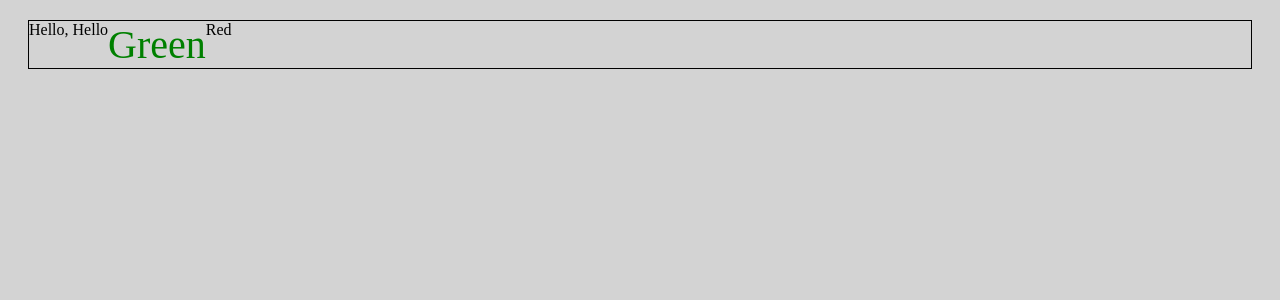
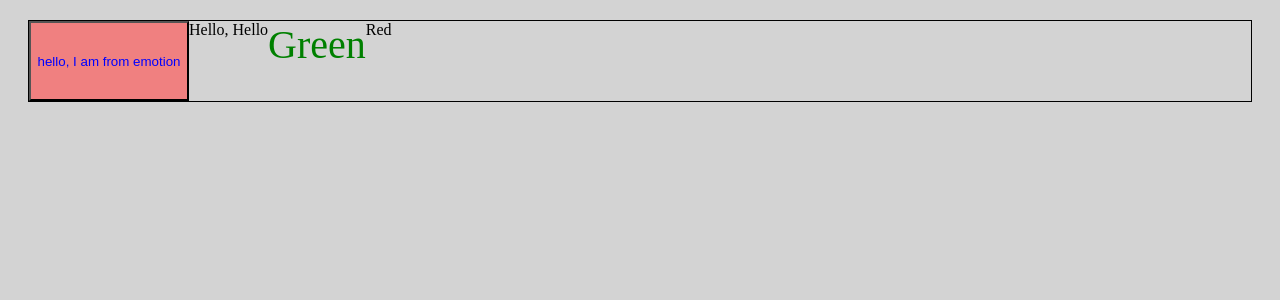
Before and after one commit to bobbyquennell/peggy, a React app: page / in a window 1280 px wide. Shown: the top 300 px of the page. Built offline with nearby package versions, Linux system fonts and the light colour scheme; the HTML template or start-up script is replaced by a standard one.

Commit message:
install emotion 👩‍🎤 css-in-js 🚀
- add a simple emotion button as an example

```diff
--- a/package.json
+++ b/package.json
@@ -17,6 +17,8 @@
   "author": "bobby wang",
   "license": "ISC",
   "dependencies": {
+    "@emotion/react": "^11.4.0",
+    "@emotion/styled": "^11.3.0",
     "classnames": "^2.3.1",
     "react": "^17.0.2",
     "react-dom": "^17.0.2"
--- a/src/App.tsx
+++ b/src/App.tsx
@@ -1,22 +1,24 @@
 import React from 'react';
 import greeter from 'greeter';
-
-interface ComponentProps extends React.ComponentPropsWithoutRef<'div'> {
+import styled from '@emotion/styled';
+interface AppProps extends React.ComponentProps<'div'> {
   userName: string;
-  children?: React.ReactNode;
+  // children?: React.ReactNode;
 }
 // type ComponentProps = {
 //   userName: string;
 //   children?: React.ReactNode;
 // } & React.ComponentPropsWithoutRef<'div'>;
-
-const App: React.FC<ComponentProps> = ({
-  userName,
-  children,
-  ...rest
-}: ComponentProps) => {
+const StyledButton = styled.button`
+  color: blue;
+  background-color: lightcoral;
+  height: 5rem;
+  width: 10rem;
+`;
+const App: React.FC<AppProps> = ({ userName, children, ...rest }: AppProps) => {
   return (
     <div {...rest}>
+      <StyledButton>hello, I am from emotion</StyledButton>
       {greeter(userName)}
       {children}
     </div>
--- a/src/index.tsx
+++ b/src/index.tsx
@@ -1,11 +1,11 @@
-import ReactDOM from 'react-dom';
+import { render } from 'react-dom';
 import React from 'react';
 import App from 'App';
 import './app.scss';
 import styles from './index.module.scss';
 import classnames from 'classnames';
 
-ReactDOM.render(
+render(
   <App
     className={styles.redTitle}
     userName={'Hello'}
```
Also changed, not shown: 1 other file (tests, documents, lock files or other folders).
